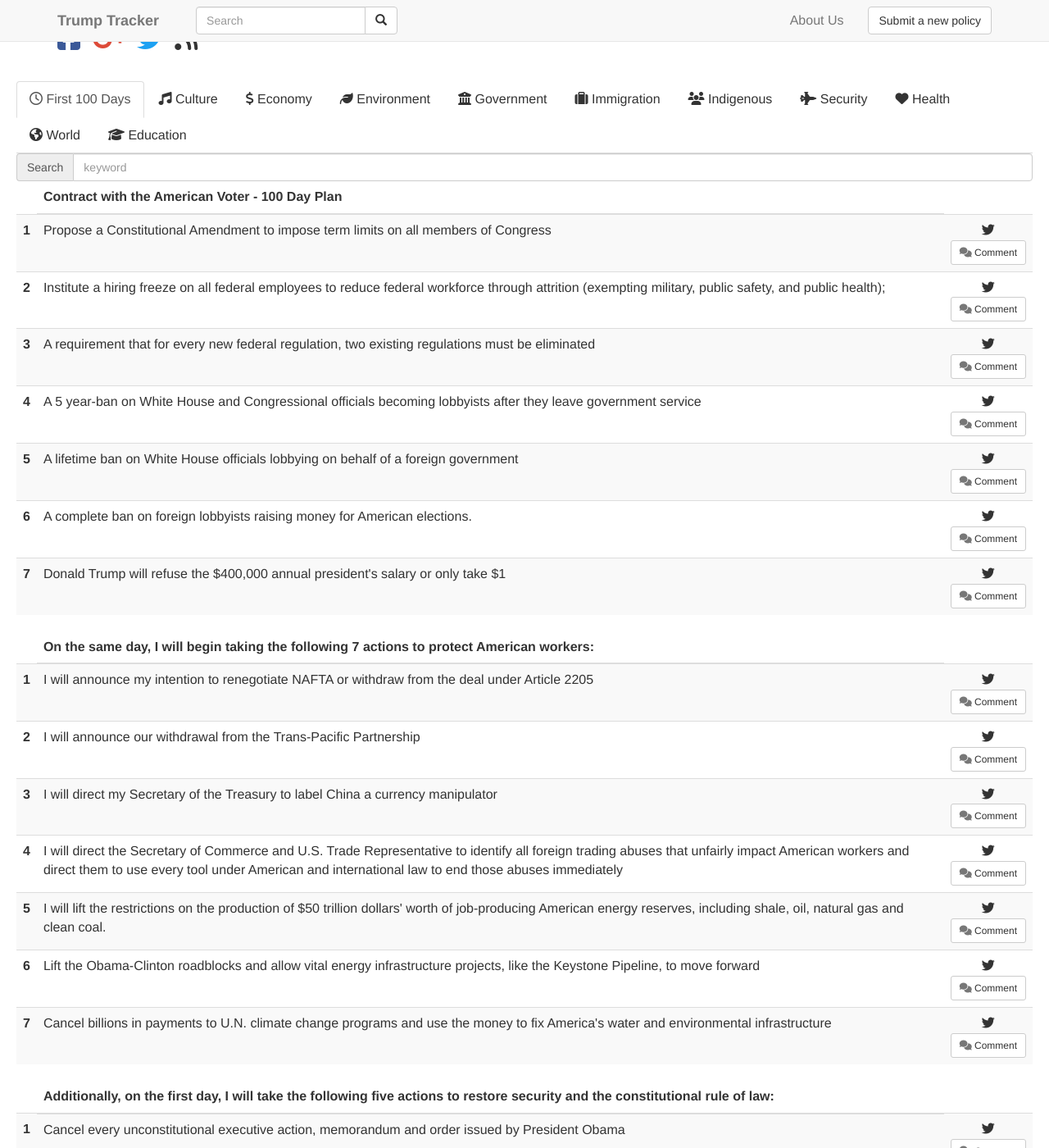
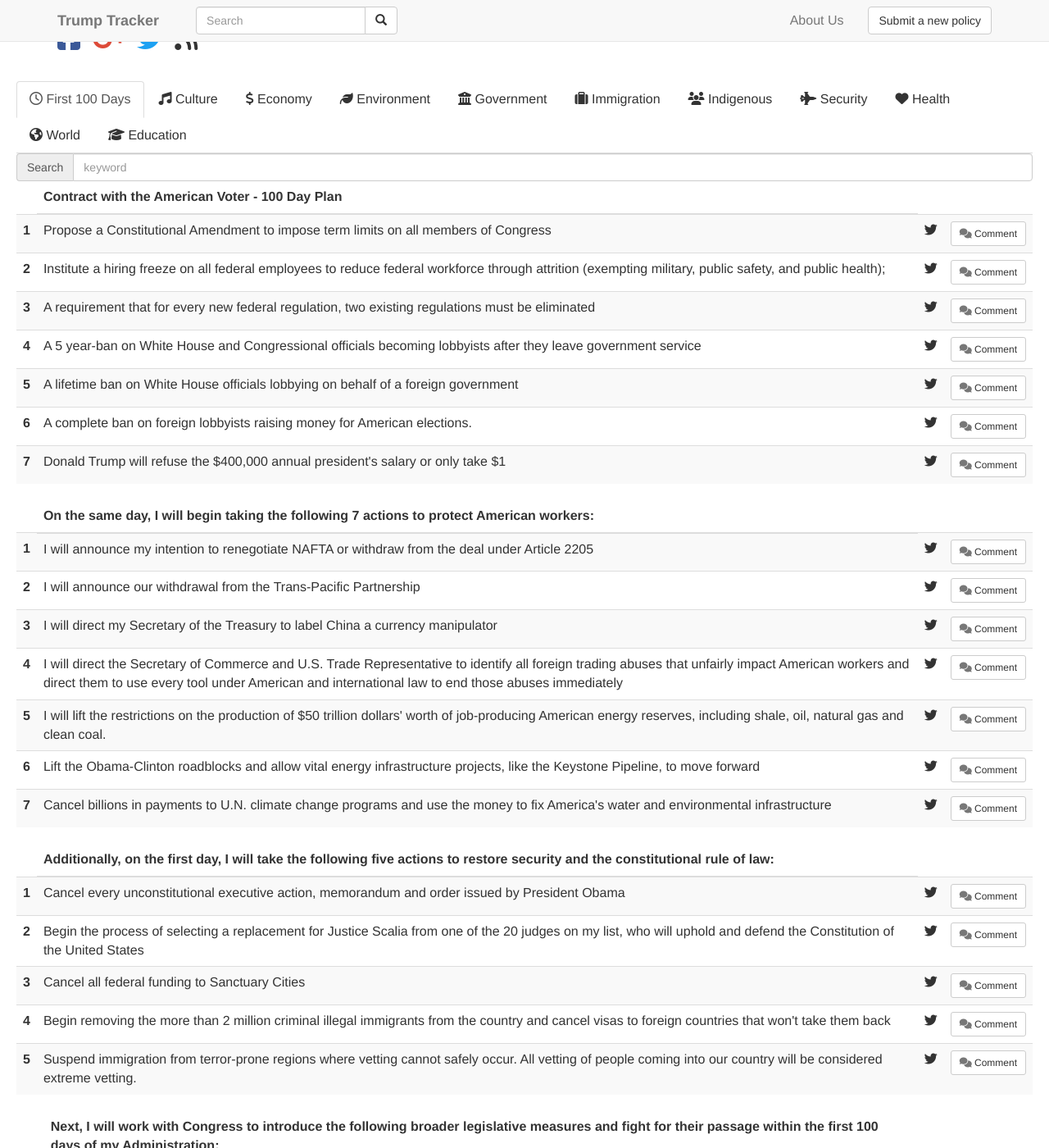
Before and after one commit to TrumpTracker/trumptracker.github.io, a Jekyll site: the page built from index.html, in a window 1280 px wide and 1400 px high, scrolled down 493 px. Shown: the whole window at 82% size. Built offline with Jekyll 4.4.1, drawn with Linux system fonts in a browser that asks for light colours; nearby versions of some CDN libraries.

Commit message:
Aligned tweet button

```diff
--- a/css/styles.sass
+++ b/css/styles.sass
@@ -13,6 +13,9 @@
 // begin
 .navbar-form
   border: none
+
+.text-center
+  vertical-align: middle
 
 .navbar-header .search
   width: 250px
--- a/index.html
+++ b/index.html
@@ -139,6 +139,8 @@
                                 <i class="fa fa fa-twitter"></i>
                                 </a>
                                 </div>
+								</td>
+								<td>
                                 {% endif %}
                                     {% if point.comments %}
                                         <a href="{{point.comments}}" target="_blank" rel="nofollow" class="btn btn-default btn-sm"><i class="fa fa-comments text-muted"></i>&nbsp;Comment</a>
```
